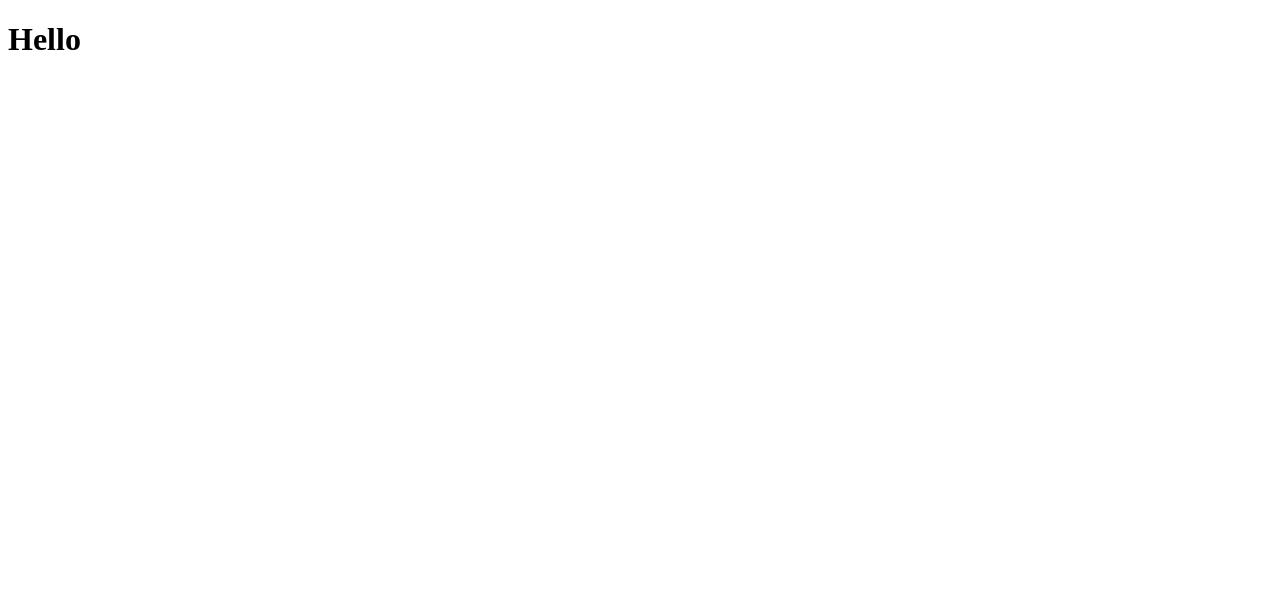
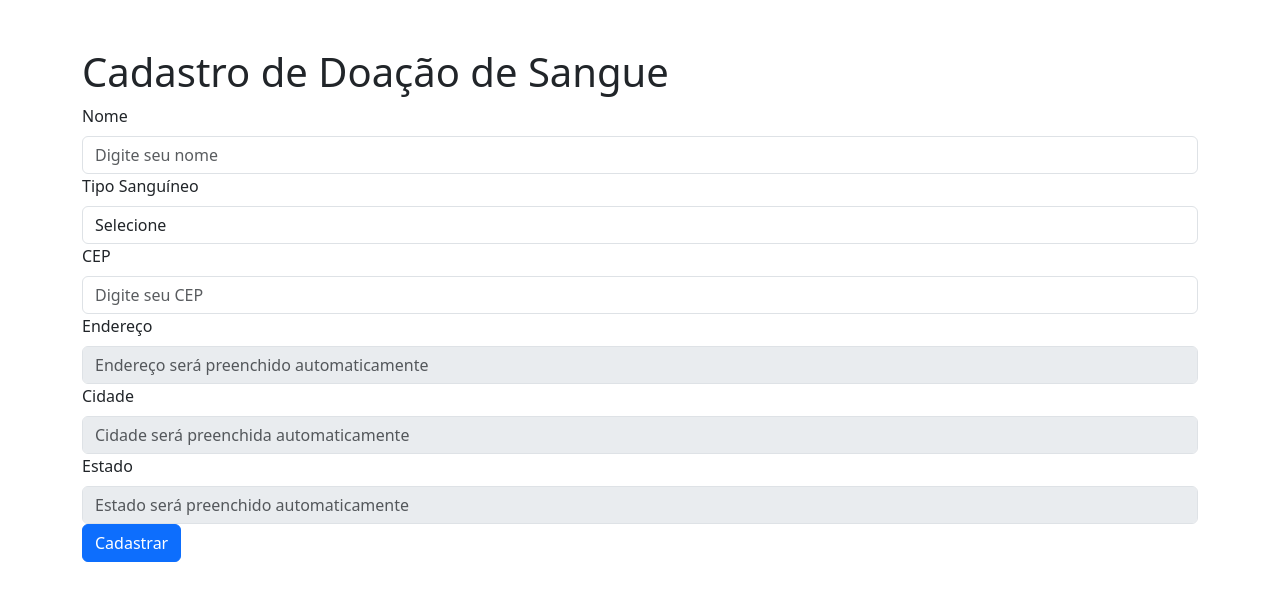
Before and after one commit to web-development-ser/Sangue-Bom, a React (Vite) app: page / in a window 1280 px wide. Shown: the top 600 px of the page. Built offline with nearby package versions, Linux system fonts and the light colour scheme.

Commit message:
BloodDonationForm component

```diff
--- a/package.json
+++ b/package.json
@@ -10,7 +10,10 @@
     "preview": "vite preview"
   },
   "dependencies": {
+    "axios": "^1.7.7",
+    "bootstrap": "^5.3.3",
     "react": "^18.3.1",
+    "react-bootstrap": "^2.10.5",
     "react-dom": "^18.3.1"
   },
   "devDependencies": {
--- /dev/null
+++ b/src/components/index.jsx
@@ -0,0 +1,155 @@
+import React, { useState, useEffect } from 'react';
+import { Form, Button, Container } from 'react-bootstrap';
+import 'bootstrap/dist/css/bootstrap.min.css';
+import axios from 'axios';
+
+export default function BloodDonationForm() {
+  const [formData, setFormData] = useState({
+    name: '',
+    bloodType: '',
+    cep: '',
+    address: '',
+    city: '',
+    state: '',
+  });
+
+  const [error, setError] = useState(null);
+
+  useEffect(() => {
+    const savedData = JSON.parse(localStorage.getItem('bloodDonors')) || [];
+    if (savedData.length) {
+      console.log('Dados carregados do localStorage:', savedData);
+    }
+  }, []);
+
+  const fetchAddress = async () => {
+    try {
+      const response = await axios.get(`https://viacep.com.br/ws/${formData.cep}/json/`);
+      setFormData({
+        ...formData,
+        address: response.data.logradouro,
+        city: response.data.localidade,
+        state: response.data.uf,
+      });
+    } catch (err) {
+      setError('Erro ao buscar endereço');
+    }
+  };
+
+  const handleChange = (e) => {
+    setFormData({ ...formData, [e.target.name]: e.target.value });
+  };
+
+  const handleSubmit = (e) => {
+    e.preventDefault();
+
+    const existingDonors = JSON.parse(localStorage.getItem('bloodDonors')) || [];
+
+    const updatedDonors = [...existingDonors, formData];
+
+    localStorage.setItem('bloodDonors', JSON.stringify(updatedDonors));
+
+    console.log('Dados salvos no localStorage:', updatedDonors);
+
+    setFormData({
+      name: '',
+      bloodType: '',
+      cep: '',
+      address: '',
+      city: '',
+      state: '',
+    });
+  };
+
+  return (
+    <Container className="mt-5">
+      <h1>Cadastro de Doação de Sangue</h1>
+      <Form onSubmit={handleSubmit}>
+        <Form.Group controlId="name">
+          <Form.Label>Nome</Form.Label>
+          <Form.Control
+            type="text"
+            placeholder="Digite seu nome"
+            name="name"
+            value={formData.name}
+            onChange={handleChange}
+          />
+        </Form.Group>
+
+        <Form.Group controlId="bloodType">
+          <Form.Label>Tipo Sanguíneo</Form.Label>
+          <Form.Control
+            as="select"
+            name="bloodType"
+            value={formData.bloodType}
+            onChange={handleChange}
+          >
+            <option>Selecione</option>
+            <option value="A+">A+</option>
+            <option value="A-">A-</option>
+            <option value="B+">B+</option>
+            <option value="B-">B-</option>
+            <option value="AB+">AB+</option>
+            <option value="AB-">AB-</option>
+            <option value="O+">O+</option>
+            <option value="O-">O-</option>
+          </Form.Control>
+        </Form.Group>
+
+        <Form.Group controlId="cep">
+          <Form.Label>CEP</Form.Label>
+          <Form.Control
+            type="text"
+            placeholder="Digite seu CEP"
+            name="cep"
+            value={formData.cep}
+            onChange={handleChange}
+            onBlur={fetchAddress}
+          />
+        </Form.Group>
+
+        <Form.Group controlId="address">
+          <Form.Label>Endereço</Form.Label>
+          <Form.Control
+            type="text"
+            placeholder="Endereço será preenchido automaticamente"
+            name="address"
+            value={formData.address}
+            onChange={handleChange}
+            disabled
+          />
+        </Form.Group>
+
+        <Form.Group controlId="city">
+          <Form.Label>Cidade</Form.Label>
+          <Form.Control
+            type="text"
+            placeholder="Cidade será preenchida automaticamente"
+            name="city"
+            value={formData.city}
+            onChange={handleChange}
+            disabled
+          />
+        </Form.Group>
+
+        <Form.Group controlId="state">
+          <Form.Label>Estado</Form.Label>
+          <Form.Control
+            type="text"
+            placeholder="Estado será preenchido automaticamente"
+            name="state"
+            value={formData.state}
+            onChange={handleChange}
+            disabled
+          />
+        </Form.Group>
+
+        {error && <p className="text-danger">{error}</p>}
+
+        <Button variant="primary" type="submit">
+          Cadastrar
+        </Button>
+      </Form>
+    </Container>
+  );
+}
--- a/src/main.jsx
+++ b/src/main.jsx
@@ -1,9 +1,10 @@
 import { StrictMode } from 'react'
 import { createRoot } from 'react-dom/client'
+import BloodDonationForm from './components'
 
 
 createRoot(document.getElementById('root')).render(
   <StrictMode>
-    <h1>Hello</h1>
+    <BloodDonationForm />
   </StrictMode>,
 )
```
Also changed, not shown: src/components/style.css (added), 1 other file (tests, documents, lock files or other folders).
